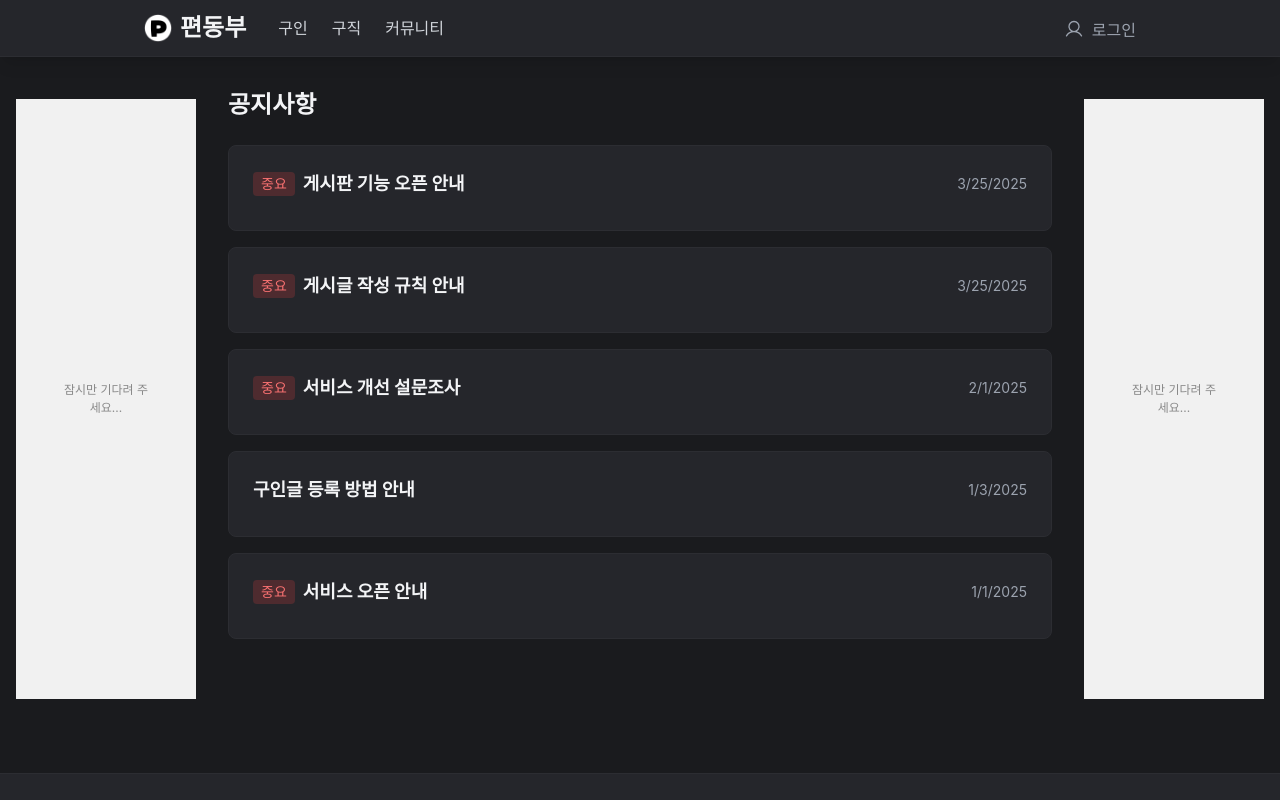
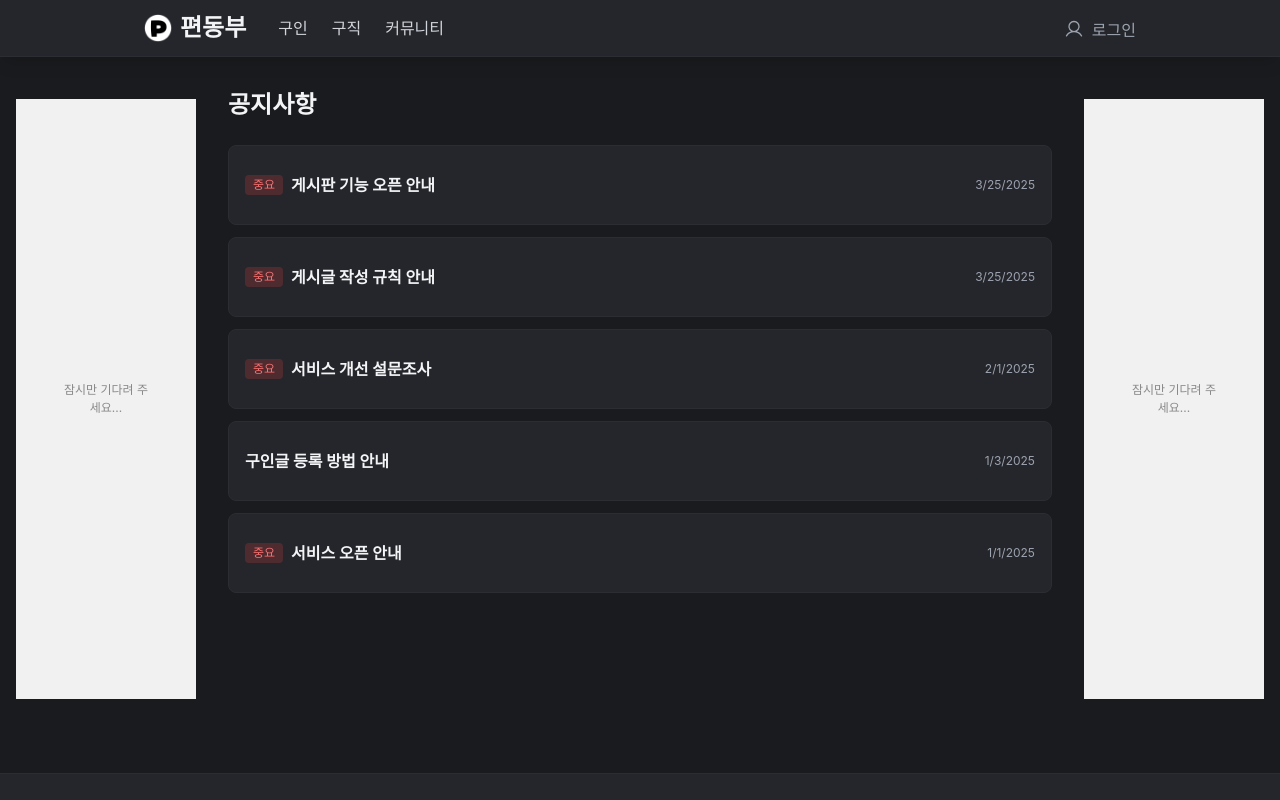
Before and after one commit to ChisaeHwang/pyeondongbu-frontend, a React (Create React App) app in the folder pyeon_front/: page /notices in a window 1280 px wide. Shown: the top 800 px of the page. Built offline with nearby package versions, Linux system fonts and the light colour scheme; no server answers; a web font is replaced by a local one.

Commit message:
refact: 공지사항 카드 수정

```diff
--- a/pyeon_front/src/components/notice/NoticePreviewCard.tsx
+++ b/pyeon_front/src/components/notice/NoticePreviewCard.tsx
@@ -12,18 +12,22 @@ const NoticePreviewCard: React.FC<NoticePreviewCardProps> = ({ notice }) => {
   return (
     <div
       onClick={() => navigate(`/notices/${notice.id}`)}
-      className="bg-[#25262b] rounded-lg p-6 cursor-pointer border border-[#2c2d32] hover:border-[#3a3b40] transition-colors"
+      className="bg-[#25262b] rounded-lg p-4 cursor-pointer border border-[#2c2d32] hover:border-[#3a3b40] transition-colors h-[140px] flex flex-col justify-between"
     >
-      <div className="flex items-center gap-2 mb-2">
-        <span className="text-blue-400 font-semibold">공지사항</span>
-        {notice.important && (
-          <span className="bg-red-500/20 text-red-400 px-2 py-0.5 rounded text-sm">
-            중요
-          </span>
-        )}
+      <div>
+        <div className="flex items-center gap-2 mb-2">
+          <span className="text-blue-400 font-semibold text-sm">공지사항</span>
+          {notice.important && (
+            <span className="bg-red-500/20 text-red-400 px-2 py-0.5 rounded text-xs">
+              중요
+            </span>
+          )}
+        </div>
+        <h3 className="text-base font-bold text-gray-100 mb-1 line-clamp-2">
+          {notice.title}
+        </h3>
       </div>
-      <h3 className="text-lg font-bold text-gray-100 mb-1">{notice.title}</h3>
-      <p className="text-sm text-gray-400">
+      <p className="text-xs text-gray-400 mt-2">
         {new Date(notice.publishedAt).toLocaleDateString()}
       </p>
     </div>
--- a/pyeon_front/src/components/notice/NoticePreviewSection.tsx
+++ b/pyeon_front/src/components/notice/NoticePreviewSection.tsx
@@ -20,7 +20,7 @@ const NoticePreviewSection: React.FC = () => {
   }
 
   return (
-    <div className="mb-8">
+    <div className="my-8">
       <div className="flex justify-between items-center mb-4">
         <h2 className="text-xl font-bold text-gray-100">공지사항</h2>
         <button
@@ -30,11 +30,13 @@ const NoticePreviewSection: React.FC = () => {
           더보기
         </button>
       </div>
-      <div className="grid grid-cols-1 md:grid-cols-2 lg:grid-cols-4 gap-4">
+      <div className="grid grid-cols-1 sm:grid-cols-2 lg:grid-cols-4 gap-3">
         {notices.map((notice, index) => (
           <div
             key={notice.id}
-            className={`${index >= 2 ? "hidden md:block" : ""}`}
+            className={`${index >= 2 && index < 4 ? "hidden sm:block" : ""} ${
+              index >= 4 ? "hidden lg:block" : ""
+            }`}
           >
             <NoticePreviewCard notice={notice} />
           </div>
--- a/pyeon_front/src/pages/notices/NoticeListPage.tsx
+++ b/pyeon_front/src/pages/notices/NoticeListPage.tsx
@@ -13,29 +13,29 @@ const NoticeListPage: React.FC = () => {
     <div className="container mx-auto px-4 max-w-5xl mt-8">
       <div className="max-w-5xl mx-auto">
         <h1 className="text-2xl font-bold text-gray-100 mb-6">공지사항</h1>
-        <div className="space-y-4">
+        <div className="space-y-3">
           {notices.length > 0 ? (
             notices.map((notice) => (
               <div
                 key={notice.id}
                 onClick={() => navigate(`/notices/${notice.id}`)}
-                className="bg-[#25262b] rounded-lg p-6 cursor-pointer border border-[#2c2d32] hover:border-[#3a3b40] transition-colors"
+                className="bg-[#25262b] rounded-lg p-4 cursor-pointer border border-[#2c2d32] hover:border-[#3a3b40] transition-colors min-h-[80px] flex flex-col sm:flex-row sm:items-center"
               >
-                <div className="flex items-center justify-between mb-2">
-                  <div className="flex items-center gap-2">
+                <div className="flex-1">
+                  <div className="flex items-center gap-2 mb-2 sm:mb-0">
                     {notice.important && (
-                      <span className="bg-red-500/20 text-red-400 px-2 py-0.5 rounded text-sm">
+                      <span className="bg-red-500/20 text-red-400 px-2 py-0.5 rounded text-xs">
                         중요
                       </span>
                     )}
-                    <h2 className="text-lg font-bold text-gray-100">
+                    <h2 className="text-base font-bold text-gray-100">
                       {notice.title}
                     </h2>
                   </div>
-                  <span className="text-sm text-gray-400">
-                    {new Date(notice.publishedAt).toLocaleDateString()}
-                  </span>
                 </div>
+                <span className="text-xs text-gray-400 mt-2 sm:mt-0">
+                  {new Date(notice.publishedAt).toLocaleDateString()}
+                </span>
               </div>
             ))
           ) : (
```
